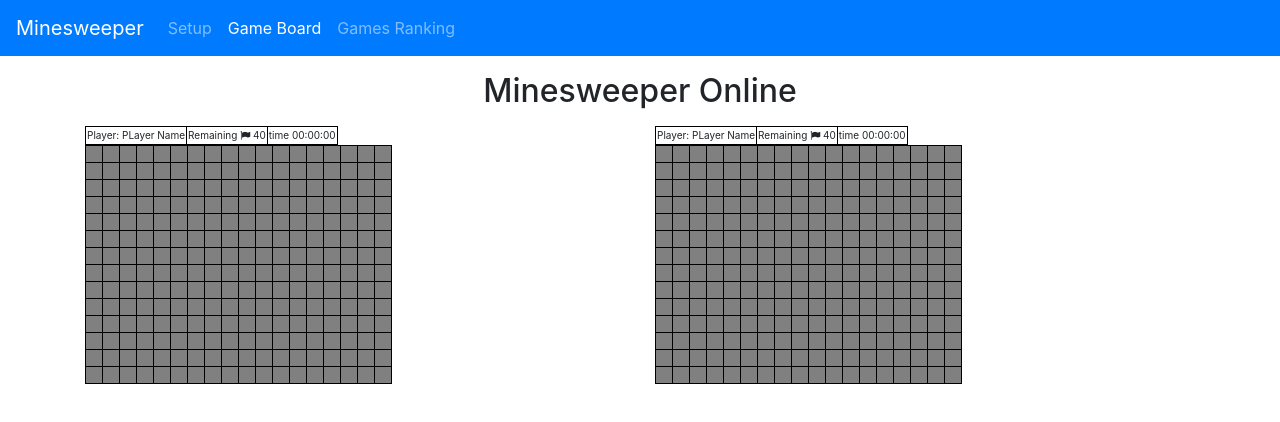
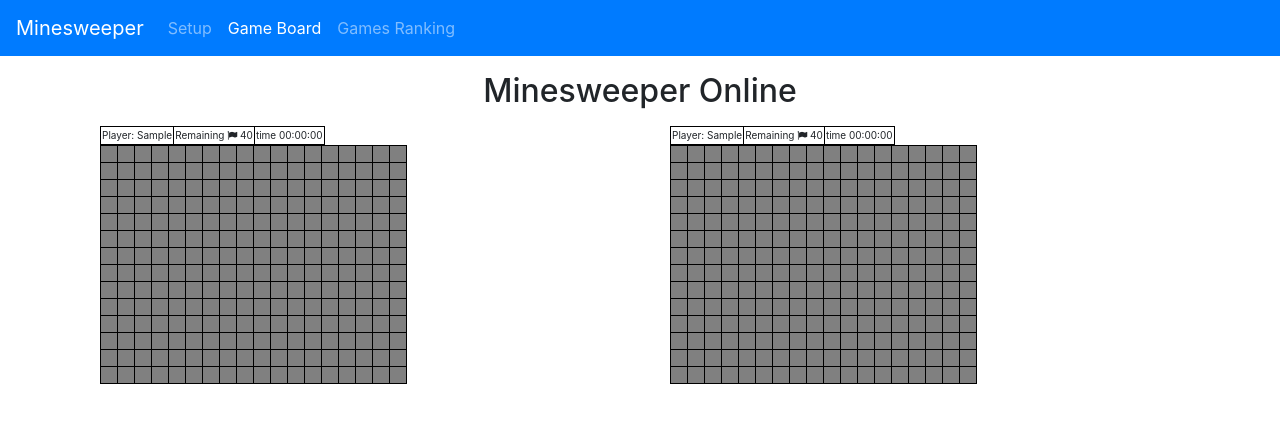
Before and after one commit to camposgaston/minesweeper, an Angular app: page /game-setup in a window 1280 px wide. Both pictures are taken after typing "Sample" into the empty fields and a click on the button "Guardar". Shown: the top 422 px of the page. Built offline with nearby package versions, Linux system fonts and the light colour scheme.

Commit message:
configured button "play again"

```diff
--- a/src/app/components/minesweeper/minesweeper.component.html
+++ b/src/app/components/minesweeper/minesweeper.component.html
@@ -1,12 +1,21 @@
+<div class="container">
+    <div class="row justify-content-center">
+        <div class="col-12" *ngIf="!gameFinished">
+
+            <div class="row justify-content-center">
+                <div class="col-12">
                     <table>
                         <tbody>
                             <tr class="data">
-            <td> Player: PLayer Name</td>
+                                <td> Player: {{playerName}}</td>
                                 <td> Remaining <i class="fa fa-flag"></i> {{availableFlags}}</td>
                                 <td> time {{timerValue | showTime}}</td>
                             </tr>
                         </tbody>
                     </table>
+                </div>
+            </div>
+
             <table>
                 <tbody>
                     <tr *ngFor="let row of field; index as i;">
@@ -15,3 +24,23 @@
                     </tr>
                 </tbody>
             </table>
+        </div>
+
+
+        <div *ngIf="gameFinished" class="col-12 d-flex justify-content-center alert centered" [ngClass]="{'alert-success': solved,'alert-danger':!solved}" role="alert">
+            <table>
+                <tr>
+                    <td>
+                        <span *ngIf="solved">Congratulations!!!! you won level {{level}} in {{timerValue | showTime}}!</span>
+                        <span *ngIf="!solved">Game Over, Man!</span>
+                    </td>
+                </tr>
+                <tr>
+                    <td>
+                        <button type="button alert-button block" class="btn btn-primary" (click)="playAgain()">Play Again</button>
+                    </td>
+                </tr>
+            </table>
+        </div>
+    </div>
+</div>
--- a/src/app/components/minesweeper/minesweeper.component.ts
+++ b/src/app/components/minesweeper/minesweeper.component.ts
@@ -22,6 +22,7 @@ export class MinesweeperComponent implements OnInit, OnDestroy {
   adjPositions: number[][] = [[-1, -1], [-1, 0], [-1, 1], [0, -1], [0, 1], [1, -1], [1, 0], [1, 1]];
   availableFlags = 9;
   solved = false;
+  gameFinished = false;
   startTime = '';
   endTime = '';
   playerName = '';
@@ -48,13 +49,17 @@ export class MinesweeperComponent implements OnInit, OnDestroy {
 
   createField(): void {
     const gameOptions: IGameOptions = this.localstorageService.gameOptions[0];
-
+    this.timerValue = 0;
+    this.spentTime = 0;
+    this.startTime = '';
+    this.endTime = '';
     this.rows = gameOptions.rows;
     this.cols = gameOptions.cols;
     this.mines = gameOptions.mines;
     this.playerName = gameOptions.namePlayer1;
     this.level = gameOptions.level;
 
+    this.field = [];
     for (let row = 0; row < this.rows; row++) {
       this.field[row] = [];
       for (let col = 0; col < this.cols; col++) {
@@ -65,6 +70,7 @@ export class MinesweeperComponent implements OnInit, OnDestroy {
     this.calculateAdjMines();
     this.calculateAllAdjToShow();
     this.availableFlags = this.mines;
+    this.gameFinished = false;
   }
 
   randomIntFromInterval(min: number, max: number): number {
@@ -189,6 +195,7 @@ export class MinesweeperComponent implements OnInit, OnDestroy {
   finishedGame(status: 'Won' | 'Lost'): void {
     this.spentTime = this.timerValue;
     this.endTime = this.timeManagerService.now;
+    this.gameFinished = true;
     const minesDensity = this.mines / (this.rows * this.cols);
     const difficulty = minesDensity * this.mines;
     const uncoveredNonBombSquaresPerc = status === 'Won' ? 1 : this.uncoveredNonBombSquares / (this.rows * this.cols);
@@ -199,4 +206,7 @@ export class MinesweeperComponent implements OnInit, OnDestroy {
       difficulty, this.startTime, this.endTime, this.spentTime, status);
     this.timerSubscription?.unsubscribe();
   }
+  playAgain() {
+    this.ngOnInit();
+  }
 }
```
Lines whose indentation alone changed are shown as unchanged.
